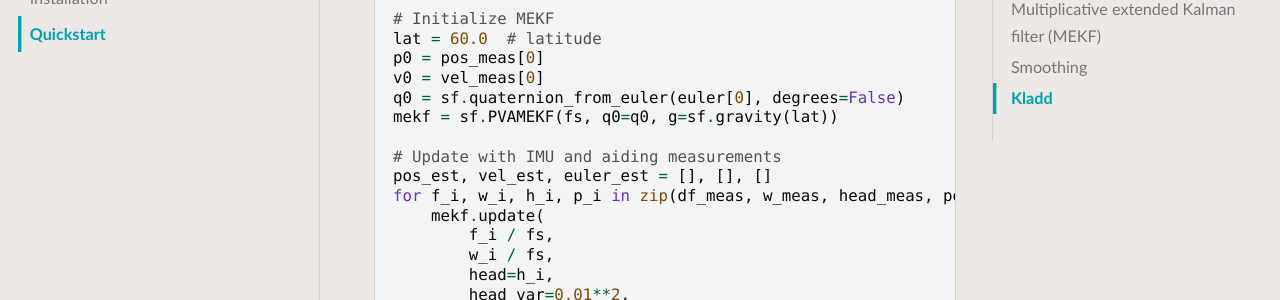
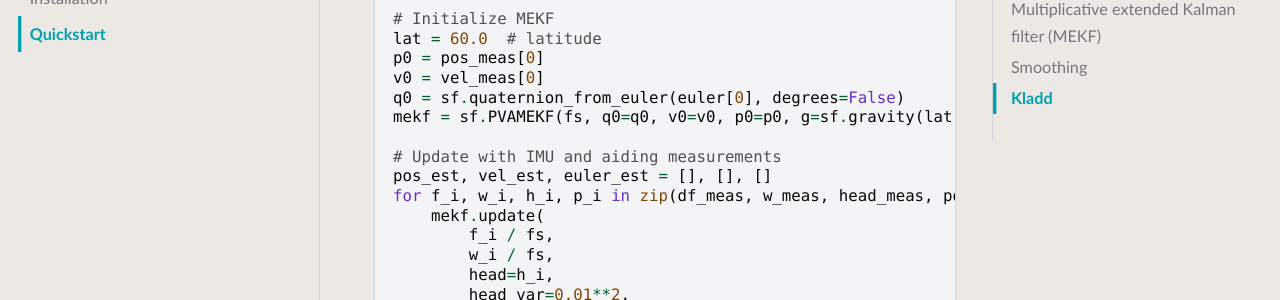
Before and after one commit to 4Subsea/smsfusion-python, a Sphinx documentation site: the page built from docs/user_guide/quickstart.rst, in a window 1280 px wide and 1400 px high, scrolled down 6124 px. Shown: the part 153-453 px from the top of the window. Built offline with Sphinx 7.4.7 and the PyData theme 0.15.4, drawn with Linux system fonts in a browser that asks for light colours.

Commit message:
small fix init

```diff
--- a/docs/user_guide/quickstart.rst
+++ b/docs/user_guide/quickstart.rst
@@ -255,7 +255,7 @@ with position and heading aiding:
     p0 = pos_meas[0]
     v0 = vel_meas[0]
     q0 = sf.quaternion_from_euler(euler[0], degrees=False)
-    mekf = sf.PVAMEKF(fs, q0=q0, g=sf.gravity(lat))
+    mekf = sf.PVAMEKF(fs, q0=q0, v0=v0, p0=p0, g=sf.gravity(lat))
 
     # Update with IMU and aiding measurements
     pos_est, vel_est, euler_est = [], [], []
@@ -308,7 +308,7 @@ filter's roll and pitch estimates using :class:`~smsfusion.FixedIntervalSmoother
     p0 = pos_meas[0]
     v0 = vel_meas[0]
     q0 = sf.quaternion_from_euler(euler[0], degrees=False)
-    mekf = sf.PVAMEKF(fs, p0=p0, v0=v0, q0=q0, g=sf.gravity(lat))
+    mekf = sf.PVAMEKF(fs, q0=q0, v0=v0, p0=p0, g=sf.gravity(lat))
     smoother = sf.FixedIntervalSmoother(mekf)
 
     # Update with IMU and aiding measurements
```
